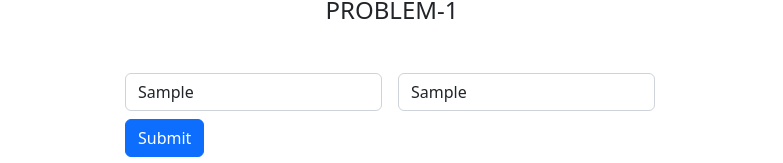
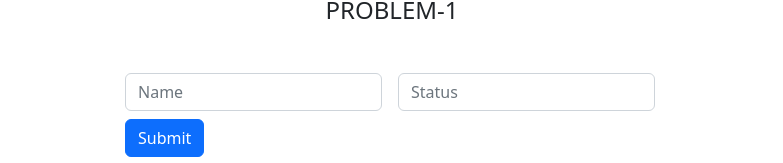
Before and after one commit to MashukeAlam/react-task, a React (Vite) app: page /problem-1 in a window 1280 px wide. Both pictures are taken after typing "Sample", "Sample" into the empty fields and a click on the button "Submit". Shown: the part 156-319 px from the top of the page, without its empty margins (248-1031 px from the left). Built offline with nearby package versions, Linux system fonts and the light colour scheme.

Commit message:
Added the sorting functions. fixed a couple of bugs

```diff
--- a/src/components/Problem-1.jsx
+++ b/src/components/Problem-1.jsx
@@ -16,8 +16,10 @@ const Problem1 = () => {
 
     const handleSubmit = (e) => {
         e.preventDefault();
+
         console.log('here', todo, status);
         let id = list.length + 1;
+        let _id = list.length + 1;
         if (status.toLowerCase() == 'active') {
             id = 1;
         } else if (status.toLowerCase() == 'completed') {
@@ -28,6 +30,7 @@ const Problem1 = () => {
         setList((now) => [
             ...now,
             {
+                _id,
                 id,
                 todo,
                 status
@@ -35,6 +38,8 @@ const Problem1 = () => {
         ]);
 
         console.log(list);
+        setTodo('')
+        setStatus('')
 
     }
 
@@ -48,10 +53,10 @@ const Problem1 = () => {
                 <div className="col-6 ">
                     <form className="row gy-2 gx-3 align-items-center mb-4">
                         <div className="col-auto">
-                            <input type="text" className="form-control" placeholder="Name" onChange={(e) => setTodo(e.target.value)} />
+                            <input value={todo} type="text" className="form-control" placeholder="Name" onChange={(e) => setTodo(e.target.value)} />
                         </div>
                         <div className="col-auto">
-                            <input type="text" className="form-control" placeholder="Status" onChange={(e) => setStatus(e.target.value)} />
+                            <input value={status} type="text" className="form-control" placeholder="Status" onChange={(e) => setStatus(e.target.value)} />
                         </div>
                         <div className="col-auto">
                             <button type="submit" className="btn btn-primary" onClick={handleSubmit}>Submit</button>
@@ -82,7 +87,7 @@ const Problem1 = () => {
                             {list.sort((a, b) => {return a.id - b.id}).filter(item => {
                                 return show == 'all' ? item : show == 'completed' ? item.status.toLowerCase() == 'completed' : item.status.toLowerCase() == 'active';
                             }).map(item => (
-                                <tr key={Date.now()} onClick={() => setPopup({ trigger: true, id: item.id - 1 })} className='bg-emerald-200 hover:bg-emerald-300 hover:font-medium font-light'>
+                                <tr key={item._id}>
                                     <td>{item.todo}</td>
                                     <td>{item.status}</td>
                                 </tr>
```
